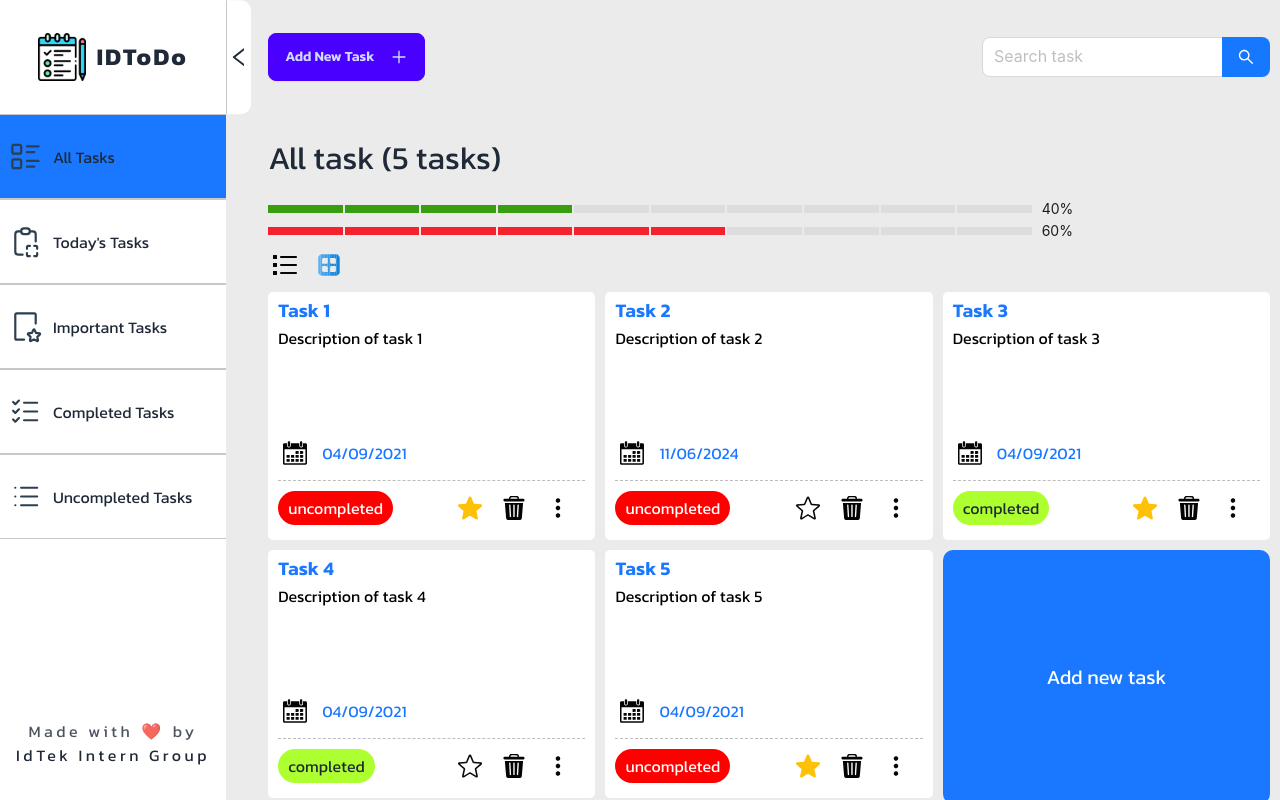
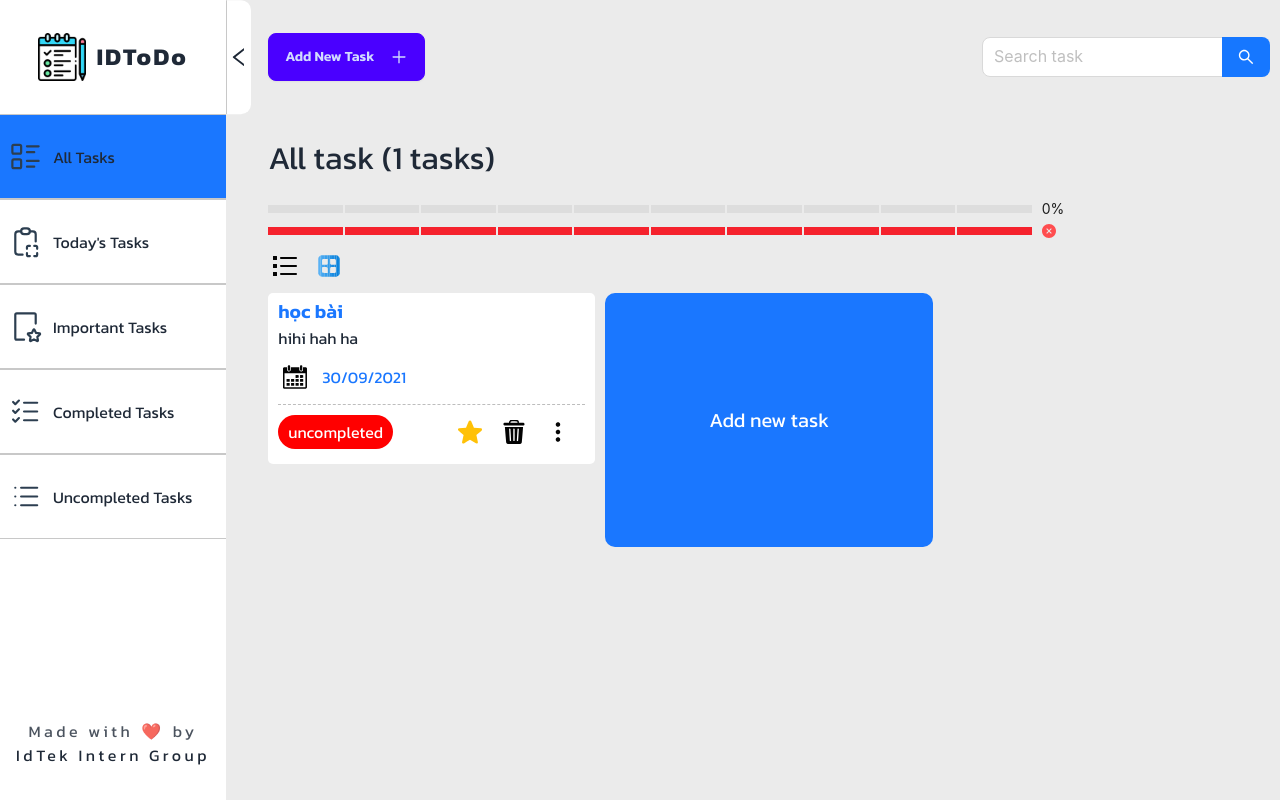
Before and after one commit to phongpham0702/project-idtodo, a React (Vite) app: page / in a window 1280 px wide. Built offline with nearby package versions, Linux system fonts and the light colour scheme; data requests are answered from the project's data file.

Commit message:
edit vs delete

```diff
--- a/package.json
+++ b/package.json
@@ -12,6 +12,11 @@
   },
   "dependencies": {
     "antd": "^5.18.0",
+    "axios": "^1.7.2",
+    "body-parser": "^1.20.2",
+    "dayjs": "^1.11.11",
+    "express": "^4.19.2",
+    "fs": "^0.0.1-security",
     "fs-extra": "^11.2.0",
     "react": "^18.2.0",
     "react-dom": "^18.2.0"
--- a/src/components/data/api.ts
+++ b/src/components/data/api.ts
@@ -1,9 +1,7 @@
-import { ITask } from "../../constant/Tasks";
+import axios from 'axios';
 
-const baseUrl = 'http://localhost:3001';
+const api = axios.create({
+    baseURL: 'http://localhost:3001'
+});
 
-export const getAllTodos = async (): Promise<ITask[]> => {
-    const res = await fetch(`${baseUrl}/tasks`);
-    const todos = await res.json();
-    return todos;
-}
+export default api;
--- a/src/components/data/todos.json
+++ b/src/components/data/todos.json
@@ -1,38 +1,11 @@
 {
   "tasks": [
     {
-            "title": "Task 1",
-            "description": "Description of task 1",
-            "date": "04/09/2021",
+      "id": "1",
+      "title": "học bài",
+      "description": "hihi hah ha",
+      "date": "30/09/2021",
       "isImportant": true,
-            "isComplete": false
-        },
-        {
-            "title": "Task 2",
-            "description": "Description of task 2",
-            "date": "04/09/2021",
-            "isImportant": false,
-            "isComplete": false
-        },
-        {
-            "title": "Task 3",
-            "description": "Description of task 2",
-            "date": "04/09/2021",
-            "isImportant": false,
-            "isComplete": false
-        },
-        {
-            "title": "Task 4",
-            "description": "Description of task 2",
-            "date": "04/09/2021",
-            "isImportant": false,
-            "isComplete": false
-        },
-        {
-            "title": "Task 5",
-            "description": "Description of task 2",
-            "date": "04/09/2021",
-            "isImportant": false,
       "isComplete": false
     }
   ]
--- a/src/components/task-container/Task.tsx
+++ b/src/components/task-container/Task.tsx
@@ -4,10 +4,28 @@ import ImportantTaskIcon from "../../assets/icons/important-star.svg";
 import UnimportantTaskIcon from "../../assets/icons/unimportant-task.svg";
 import DeleteIcon from "../../assets/icons/trash-bin.svg";
 import EditIcon from "../../assets/icons/edit-task.svg";
-import { useState} from "react";
-import { Modal } from 'antd';
-export default function Task(
-    {
+import { useState } from "react";
+import { Modal, Input, DatePicker, Checkbox } from 'antd';
+import dayjs from 'dayjs';
+import InputCheckbox from '../../components/todo-add/InputCheckbox'; // Adjust the import path based on your project structure
+
+
+interface TaskProps {
+  id: string;
+  title: string;
+  description: string;
+  date: string;
+  isImportant: boolean;
+  isComplete: boolean;
+  display: string;
+  deleteTask: () => void;
+  changeImportant: () => void;
+  changeProgress: () => void;
+  updateTask: (id: string, updatedTask: TaskType) => void;
+}
+
+const Task: React.FC<TaskProps> = ({
+  id,
   title,
   description,
   date,
@@ -16,88 +34,162 @@ export default function Task(
   display,
   deleteTask,
   changeImportant,
-        changeProgress
-    }:
-    {
-        title: string,
-        description: string,
-        date: string,
-        isImportant: boolean,
-        isComplete: boolean,
-        display: string,
-        deleteTask: () => void,
-        changeImportant: () => void,
-        changeProgress: () => void
-    }
-) {
+  changeProgress,
+  updateTask
+}) => {
+  const [isDeleteModalOpen, setIsDeleteModalOpen] = useState(false);
+  const [isEditModalOpen, setIsEditModalOpen] = useState(false);
+  const [editTitle, setEditTitle] = useState(title);
+  const [editDescription, setEditDescription] = useState(description);
+  const [editDate, setEditDate] = useState(dayjs(date, 'DD/MM/YYYY'));
+  const [editIsImportant, setEditIsImportant] = useState(isImportant);
+  const [editIsCompleted, setEditIsCompleted] = useState(isComplete); // State for marking task as completed
 
-    const [isModalOpen, setIsModalOpen] = useState(false);
-    const showModal = () => {
-      setIsModalOpen(true);
+  const showDeleteModal = () => {
+    setIsDeleteModalOpen(true);
   };
-    const handleOk = () => {
-      setIsModalOpen(false);
+
+  const handleDeleteOk = () => {
+    setIsDeleteModalOpen(false);
     deleteTask();
   };
-    const handleCancel = () => {
-      setIsModalOpen(false);
+
+  const handleDeleteCancel = () => {
+    setIsDeleteModalOpen(false);
   };
 
+  const showEditModal = () => {
+    setIsEditModalOpen(true);
+  };
+
+  const handleEditOk = () => {
+    setIsEditModalOpen(false);
+    const updatedTask = {
+      id,
+      title: editTitle,
+      description: editDescription,
+      date: editDate.format('DD/MM/YYYY'),
+      isImportant: editIsImportant,
+      isComplete: editIsCompleted // Update isComplete based on edited state
+    };
+    updateTask(id, updatedTask);
+  };
+
+  const handleEditCancel = () => {
+    setIsEditModalOpen(false);
+  };
 
   return (
     <div>
-
-            <div className={display !== "row" ?  "task isCard" : "task isRow"}>
-
+      <div className={display !== "row" ? "task isCard" : "task isRow"}>
         <div className="task-title">{title}</div>
-
-                <div className="task-desciption">{description}</div>
-
+        <div className="task-description">{description}</div>
         <div className="task-date">
-                    <img src={CalendarIcon} alt="" className="icon" />
+          <img src={CalendarIcon} alt="calendar icon" className="icon" />
           {date}
         </div>
 
         <div className="task-others-info">
-                    {isComplete ?
+          {editIsCompleted ? (
             <div className="complete-tag cursor-pointer" onClick={changeProgress}>
               completed
-                        </div> :
+            </div>
+          ) : (
             <div className="uncomplete-tag cursor-pointer" onClick={changeProgress}>
               uncompleted
             </div>
-                    }
+          )}
 
           <div className="other-action flex flex-nowrap">
-                        <img src={isImportant ? ImportantTaskIcon : UnimportantTaskIcon}
-                            alt=""
+            <img
+              src={isImportant ? ImportantTaskIcon : UnimportantTaskIcon}
+              alt="importance icon"
               className="icon"
               onClick={changeImportant}
             />
-
-                        <img src={DeleteIcon} alt=""
+            <img
+              src={DeleteIcon}
+              alt="delete icon"
               className="delete-task icon"
-                            onClick={showModal}
+              onClick={showDeleteModal}
             />
-
-                        <img src={EditIcon} alt=""
+            <img
+              src={EditIcon}
+              alt="edit icon"
               className="icon"
+              onClick={showEditModal}
             />
           </div>
         </div>
       </div>
 
       <Modal
+        title="Edit Task"
+        visible={isEditModalOpen}
+        onOk={handleEditOk}
+        onCancel={handleEditCancel}
+      >
+        <form className="space-y-4">
+          <h3 className='font-bold text-lg'>Edit task</h3>
+          <div className='form-control'>
+            <label htmlFor="task-title" className="label">Title</label>
+            <Input
+              type="text"
+              value={editTitle}
+              onChange={(e) => setEditTitle(e.target.value)}
+              className="input input-bordered w-full"
+              id="edit-task-title"
+            />
+          </div>
+          <div className='form-control'>
+            <label htmlFor="edit-task-date" className="label">Date</label>
+            <DatePicker
+              value={editDate}
+              onChange={(date) => setEditDate(date)}
+              format='DD/MM/YYYY'
+              className="input input-bordered w-full"
+              id="edit-task-date"
+            />
+          </div>
+          <div className='form-control'>
+            <label htmlFor="edit-task-description" className="label">Description</label>
+            <textarea
+              value={editDescription}
+              onChange={(e) => setEditDescription(e.target.value)}
+              className="textarea textarea-bordered w-full"
+              id="edit-task-description"
+              rows={4}
+            />
+          </div>
+
+          {/* Replace Checkbox with InputCheckbox for marking as important */}
+          <InputCheckbox
+            isChecked={editIsImportant}
+            setChecked={setEditIsImportant}
+            label="Mark as important"
+          />
+
+          {/* Replace Checkbox with InputCheckbox for marking as completed */}
+          <InputCheckbox
+            isChecked={editIsCompleted}
+            setChecked={setEditIsCompleted}
+            label="Mark as completed"
+          />
+        </form>
+
+      </Modal>
+
+      <Modal
         title="Delete Task"
-                open={isModalOpen}
-                style={{ top: '50%' }}
-                onOk={handleOk}
-                onCancel={handleCancel}
+        visible={isDeleteModalOpen}
+        onOk={handleDeleteOk}
+        onCancel={handleDeleteCancel}
         okButtonProps={{ style: { backgroundColor: 'red' } }}
       >
+        <p>Are you sure you want to delete this task?</p>
       </Modal>
-
-
     </div>
   );
-}
+};
+
+export default Task;
--- a/src/components/task-container/TaskContainer.tsx
+++ b/src/components/task-container/TaskContainer.tsx
@@ -3,12 +3,13 @@ import { green, red } from '@ant-design/colors';
 import { Flex, Progress } from 'antd';
 import "../../assets/styles/TaskContainer/TaskContainer.css";
 import Task from "./Task";
-import {Tasks} from "../../constant/Tasks";
+import { Tasks } from "../../constant/Tasks";
 import TaskDisplayRowIcon from "../../assets/icons/task-display-row.svg";
 import TaskDisplayRowBlueIcon from "../../assets/icons/task-display-row-blue.svg";
 import TaskDisplayCardIcon from "../../assets/icons/task-display-card.svg";
 import TaskDisplayCardBlueIcon from "../../assets/icons/task-display-card-blue.svg";
-import {TaskType} from "../../interfaces/TaskType";
+import { TaskType } from "../../interfaces/TaskType";
+import api from '../../components/data/api'; // Import the API instance
 
 type TaskContainerProps = {
     tabId: number,
@@ -17,18 +18,23 @@ type TaskContainerProps = {
     SetModalOpen: React.Dispatch<React.SetStateAction<boolean>>;
 };
 
-
-const TaskContainer: React.FC<TaskContainerProps> = ({tabId, tasks, setTasks, SetModalOpen }) => {
+const TaskContainer: React.FC<TaskContainerProps> = ({ tabId, tasks, setTasks, SetModalOpen }) => {
     const [display, setDisplay] = useState("card");
     const [completePercent, setCompletePercent] = useState(0);
     const [uncompletePercent, setUncompletePercent] = useState(0);
+
     const handleDisplayChange = (value: string) => {
         setDisplay(value);
     }
 
-    const handleDeleteTask = (id: string) => {
-        const newTasks = tasks.filter(task => task.id !== id);
-        setTasks(newTasks);
+    const handleDeleteTask = async (id: string) => {
+        try {
+            await api.delete(`/tasks/${id}`);
+            const newTasks = tasks.filter(task => task.id !== id);
+            setTasks(newTasks);
+        } catch (error) {
+            console.error("Failed to delete task", error);
+        }
     }
 
     const handleChangeImportant = (id: string) => {
@@ -38,94 +44,87 @@ const TaskContainer: React.FC<TaskContainerProps> = ({tabId, tasks, setTasks, Se
         setTasks(newTasks);
     }
 
-    const handChangeProgress = (id: string) => {
+    const handleChangeProgress = (id: string) => {
         const newTasks = [...tasks];
         const taskIndex = newTasks.findIndex(task => task.id === id);
         newTasks[taskIndex].isComplete = !newTasks[taskIndex].isComplete;
         setTasks(newTasks);
     }
 
-
-
+    const handleUpdateTask = async (id: string, updatedTask: TaskType) => {
+        try {
+            await api.put(`/tasks/${id}`, updatedTask);
+            const newTasks = tasks.map(task => task.id === id ? updatedTask : task);
+            setTasks(newTasks);
+        } catch (error) {
+            console.error("Failed to update task", error);
+        }
+    }
 
     useEffect(() => {
-        let filedTasks = tasks;
-        switch(tabId) {
+        let filteredTasks = tasks;
+        switch (tabId) {
             case 1:
                 break;
             case 2:
                 const today = new Date();
-                //
                 const day = String(today.getDate()).padStart(2, '0');
-                //
-                const month = String(today.getMonth() + 1).padStart(2, '0'); // getMonth() returns 0-based month
-                //
+                const month = String(today.getMonth() + 1).padStart(2, '0');
                 const year = today.getFullYear();
-
                 const formattedDate = `${day}/${month}/${year}`;
-                filedTasks = (tasks.filter(task => task.date == formattedDate));
+                filteredTasks = tasks.filter(task => task.date === formattedDate);
                 break;
             case 3:
-                filedTasks=(tasks.filter(task => task.isImportant));
+                filteredTasks = tasks.filter(task => task.isImportant);
                 break;
             case 4:
-                filedTasks=(tasks.filter(task => task.isComplete));
+                filteredTasks = tasks.filter(task => task.isComplete);
                 break;
             case 5:
-                filedTasks=(tasks.filter(task => !task.isComplete));
+                filteredTasks = tasks.filter(task => !task.isComplete);
                 break;
         }
 
-        const completedTasks = filedTasks.filter(task => task.isComplete);
-        const uncompletedTasks = filedTasks.filter(task => !task.isComplete);
-        const totalTasks = filedTasks.length;
-        // Tính toán phần trăm hoàn thành của tất cả các task
-        let percentComplete = completedTasks.length / totalTasks * 100;
-        let percentUncomplete = uncompletedTasks.length / totalTasks * 100;
+        const completedTasks = filteredTasks.filter(task => task.isComplete);
+        const uncompletedTasks = filteredTasks.filter(task => !task.isComplete);
+        const totalTasks = filteredTasks.length;
+
+        const percentComplete = totalTasks > 0 ? (completedTasks.length / totalTasks) * 100 : 0;
+        const percentUncomplete = totalTasks > 0 ? (uncompletedTasks.length / totalTasks) * 100 : 0;
 
         setCompletePercent(percentComplete);
         setUncompletePercent(percentUncomplete);
 
-    }, [tabId, tasks]);  // Thêm Tasks vào dependency array nếu cần
-
+    }, [tabId, tasks]);
 
     function displayTask(tasks: TaskType[]) {
-        switch(tabId) {
+        switch (tabId) {
             case 1:
                 return tasks;
             case 2:
                 const today = new Date();
-                //
                 const day = String(today.getDate()).padStart(2, '0');
-                //
-                const month = String(today.getMonth() + 1).padStart(2, '0'); // getMonth() returns 0-based month
-                //
+                const month = String(today.getMonth() + 1).padStart(2, '0');
                 const year = today.getFullYear();
-
                 const formattedDate = `${day}/${month}/${year}`;
-                return (tasks.filter(task => task.date == formattedDate));
+                return tasks.filter(task => task.date === formattedDate);
             case 3:
-                 return (tasks.filter(task => task.isImportant));
+                return tasks.filter(task => task.isImportant);
             case 4:
-                return(tasks.filter(task => task.isComplete));
+                return tasks.filter(task => task.isComplete);
             case 5:
-                return(tasks.filter(task => !task.isComplete));
+                return tasks.filter(task => !task.isComplete);
         }
         return tasks;
     }
 
     return (
         <div className="task-container">
-
-
             <p className="total-task-count">All task ({tasks.length} tasks)</p>
-
             <Flex gap="small" vertical>
-                <Progress percent={completePercent} steps={10} strokeColor={green[6]}  />
-                <Progress percent={uncompletePercent} steps={10} strokeColor={red[5]} status={ (uncompletePercent === 100) ? "exception" : "normal"} />
+                <Progress percent={completePercent} steps={10} strokeColor={green[6]} />
+                <Progress percent={uncompletePercent} steps={10} strokeColor={red[5]} status={(uncompletePercent === 100) ? "exception" : "normal"} />
             </Flex>
-
-
             <div className="task-controls">
                 <div className="task-display-controls">
                     <div className="task-display-option">
@@ -136,7 +135,6 @@ const TaskContainer: React.FC<TaskContainerProps> = ({tabId, tasks, setTasks, Se
                             onClick={() => handleDisplayChange("row")}
                         />
                     </div>
-
                     <div className="task-display-option">
                         <img
                             src={display === "card" ? TaskDisplayCardBlueIcon : TaskDisplayCardIcon}
@@ -146,21 +144,15 @@ const TaskContainer: React.FC<TaskContainerProps> = ({tabId, tasks, setTasks, Se
                         />
                     </div>
                 </div>
-
                 <div className="task-sorting-controls">
-                    {/* Thêm các phần tử và logic cho controls sắp xếp nếu cần */}
+                    {/* Add sorting controls if needed */}
                 </div>
             </div>
-
-
             <div className={display !== "row" ? "task-list" : "task-list-row"}>
-
-
-
-
                 {displayTask(tasks).map((task, index) => (
                     <Task
                         key={index}
+                        id={task.id}
                         title={task.title}
                         description={task.description}
                         date={task.date}
@@ -169,13 +161,11 @@ const TaskContainer: React.FC<TaskContainerProps> = ({tabId, tasks, setTasks, Se
                         display={display}
                         deleteTask={() => handleDeleteTask(task.id)}
                         changeImportant={() => handleChangeImportant(task.id)}
-                        changeProgress={() => handChangeProgress(task.id)}
+                        changeProgress={() => handleChangeProgress(task.id)}
+                        updateTask={handleUpdateTask}
                     />
                 ))}
-
-
-                <div className="add-task-box" onClick={()=> SetModalOpen(true)}>
-
+                <div className="add-task-box" onClick={() => SetModalOpen(true)}>
                     Add new task
                 </div>
             </div>
--- a/src/components/todo-add/AddTask.tsx
+++ b/src/components/todo-add/AddTask.tsx
@@ -1,11 +1,13 @@
 "use client";
 
 import { AiOutlinePlus } from 'react-icons/ai';
-import { FormEventHandler, useState } from 'react';
+import { FormEventHandler, useState, useEffect } from 'react';
 import Modal_addTask from './Modal_addTask';
 import InputCheckbox from './InputCheckbox';
 import CompleteCheckbox from './CompletedCheckbox';
 import { TaskType } from '../../interfaces/TaskType';
+import api from '../../components/data/api';
+
 type AddTaskProps = {
   tasks: TaskType[];
   setTasks: React.Dispatch<React.SetStateAction<TaskType[]>>;
@@ -14,45 +16,50 @@ type AddTaskProps = {
 };
 
 const AddTask: React.FC<AddTaskProps> = ({ tasks, setTasks, modalOpen, setModalOpen }) => {
-
   const [newTaskValue, setNewTaskValue] = useState<string>('');
   const [taskDescription, setTaskDescription] = useState<string>('');
   const [taskDate, setTaskDate] = useState<string>('');
   const [isImportant, setIsImportant] = useState<boolean>(false);
   const [isCompleted, setIsCompleted] = useState<boolean>(false);
 
-    const handleSubmitNewTodo: FormEventHandler<HTMLFormElement> = (e) => {
+  useEffect(() => {
+    api.get<TaskType[]>('/tasks')
+      .then(response => {
+        setTasks(response.data);
+      })
+      .catch(error => {
+        console.error('Error fetching tasks', error);
+      });
+  }, [setTasks]);
+
+  const handleSubmitNewTodo: FormEventHandler<HTMLFormElement> = async (e) => {
     e.preventDefault();
-        const newTasks = [...tasks];
-
-        const newId = Math.random().toString(36).substring(2, 9);
-        newTasks.push({
-            id: newId,
+    const newTask: Omit<TaskType, 'id'> = {
       title: newTaskValue,
       description: taskDescription,
       date: formatDate(taskDate),
       isImportant: isImportant,
       isComplete: isCompleted,
-        }
-        );
+    };
 
-        setTasks(newTasks);
+    try {
+      const response = await api.post<TaskType>('/tasks', newTask);
+      setTasks([...tasks, response.data]);
+
       setNewTaskValue('');
       setTaskDescription('');
       setTaskDate('');
       setIsImportant(false);
       setIsCompleted(false);
       setModalOpen(false); // Close the modal after submitting the form
+    } catch (error) {
+      console.error('Failed to save task', error);
+    }
   };
 
-
-    function formatDate(date: string) {
-        const dd = date.split('-')[2];
-        const mm = date.split('-')[1];
-        const yyyy = date.split('-')[0];
-
-        const formattedDate = dd + '/' + mm + '/' + yyyy;
-        return formattedDate;
+  function formatDate(date: string): string {
+    const [yyyy, mm, dd] = date.split('-');
+    return `${dd}/${mm}/${yyyy}`;
   }
 
   return (
--- a/src/constant/Tasks.ts
+++ b/src/constant/Tasks.ts
@@ -1,43 +1,3 @@
+// Tasks.ts
 export const Tasks = [
-    {
-        id:"1",
-        title: "Task 1",
-        description: "Description of task 1",
-        date: "04/09/2021",
-        isImportant: true,
-        isComplete: false,
-
-    },
-    {
-        id:"2",
-        title: "Task 2",
-        description: "Description of task 2",
-        date: "11/06/2024",
-        isImportant: false,
-        isComplete: false,
-    },
-    {
-        id:"3",
-        title: "Task 3",
-        description: "Description of task 3",
-        date: "04/09/2021",
-        isImportant: true,
-        isComplete: true,
-    },
-    {
-        id:"4",
-        title: "Task 4",
-        description: "Description of task 4",
-        date: "04/09/2021",
-        isImportant: false,
-        isComplete: true,
-    },
-    {
-        id:"5",
-        title: "Task 5",
-        description: "Description of task 5",
-        date: "04/09/2021",
-        isImportant: true,
-        isComplete: false,
-    }
-]
+];
--- a/src/interfaces/TaskType.ts
+++ b/src/interfaces/TaskType.ts
@@ -1,8 +1,8 @@
-export type TaskType = {
-    id:string,
+export interface TaskType {
+    id: string;
     title: string;
     description: string;
     date: string;
     isImportant: boolean;
     isComplete: boolean;
-};
+}
--- /dev/null
+++ b/src/server.js
@@ -0,0 +1,40 @@
+const express = require('express');
+const bodyParser = require('body-parser');
+const fs = require('fs');
+const path = require('path');
+
+const app = express();
+const PORT = process.env.PORT || 3001;
+const todosFilePath = path.join(__dirname, 'todos.json');
+
+app.use(bodyParser.json());
+
+// Endpoint to add a new task
+app.post('/api/tasks', (req, res) => {
+    const newTask = req.body;
+
+    // Read the existing tasks from the JSON file
+    fs.readFile(todosFilePath, 'utf8', (err, data) => {
+        if (err) {
+            return res.status(500).json({ error: 'Failed to read tasks' });
+        }
+
+        const tasks = JSON.parse(data);
+
+        // Add the new task to the tasks array
+        tasks.tasks.push(newTask);
+
+        // Write the updated tasks back to the JSON file
+        fs.writeFile(todosFilePath, JSON.stringify(tasks, null, 2), (err) => {
+            if (err) {
+                return res.status(500).json({ error: 'Failed to save task' });
+            }
+
+            res.status(200).json({ message: 'Task added successfully' });
+        });
+    });
+});
+
+app.listen(PORT, () => {
+    console.log(`Server is running on port ${PORT}`);
+});
```
Also changed, not shown: db.json (added, +20 -0 lines), src/assets/styles/TaskContainer/Task.css (+20 -17 lines), 1 other file (tests, documents, lock files or other folders). Lines whose indentation alone changed are shown as unchanged.
